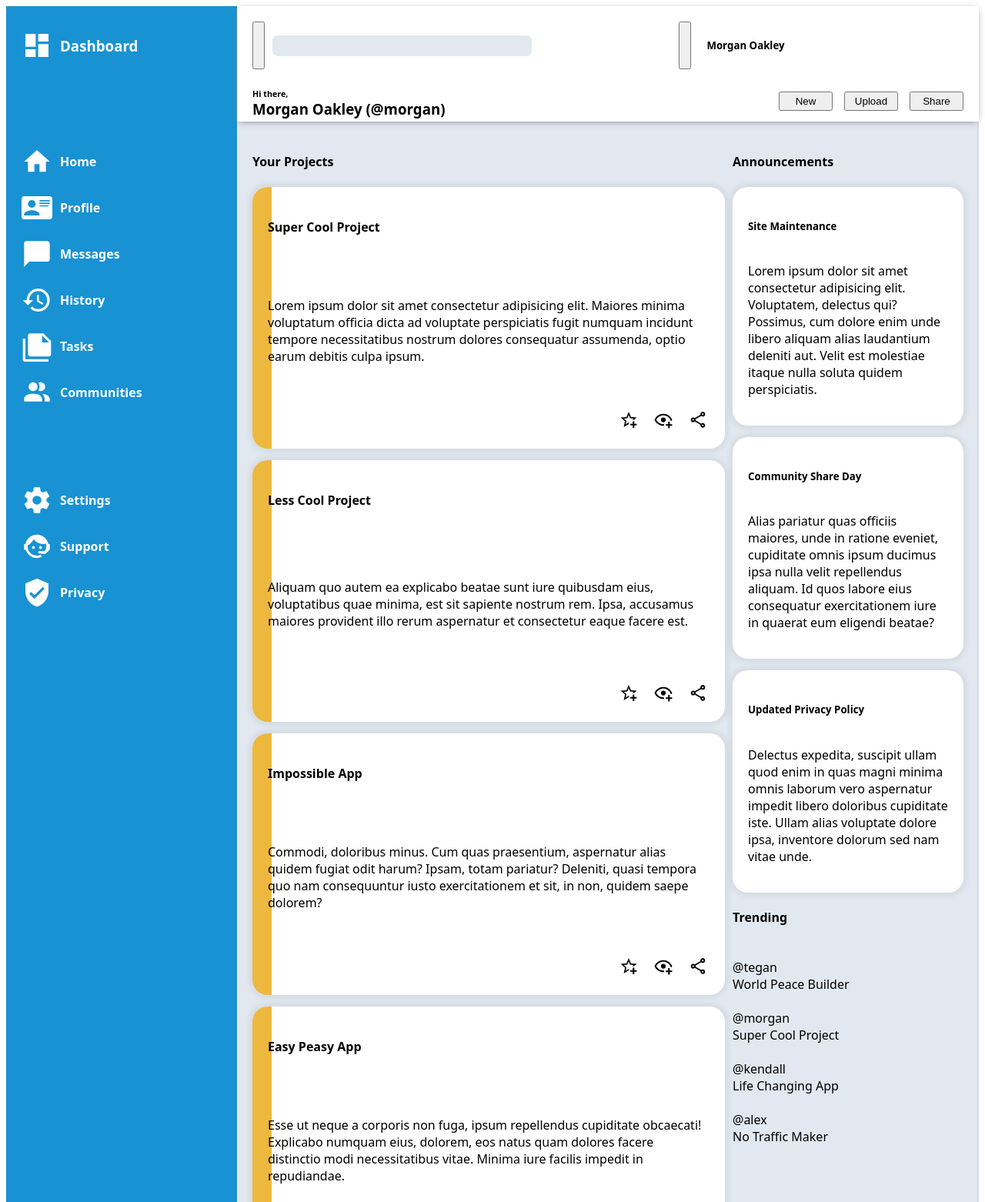
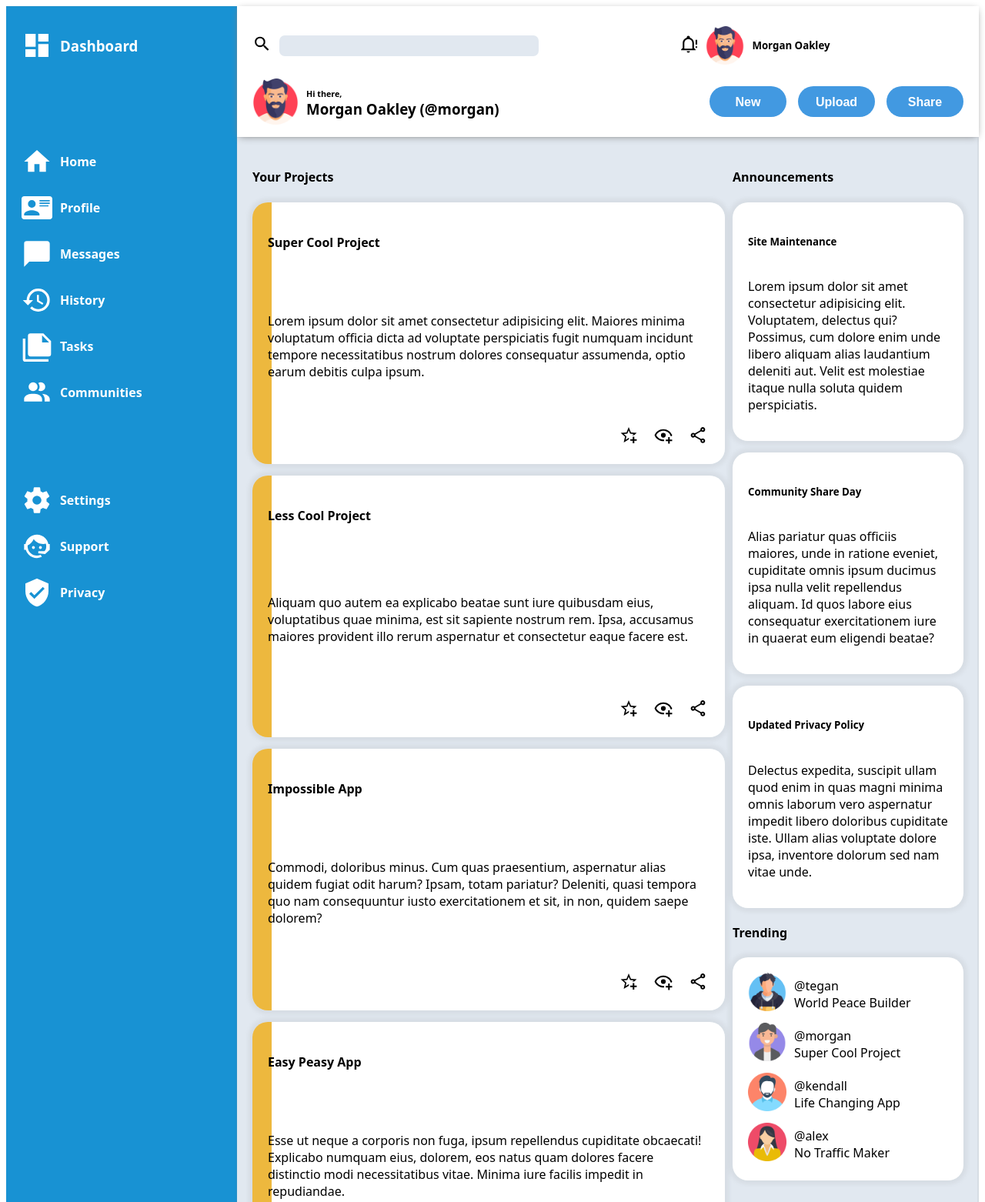
Before and after one commit to amothm80/odinadmindashboard, a plain HTML site: page index.html in a window 1280 px wide. Shown: the top 1562 px of the page at 77% size. Drawn offline with Linux system fonts and the light colour scheme.

Commit message:
admin dashboard final

```diff
--- a/index.html
+++ b/index.html
@@ -57,18 +57,18 @@
       <header id="header">
         <div id="header-top">
           <div id="search">
-            <button><img src="" alt="" /></button>
+            <a class="star" href=""><img src="/images/magnify.svg" alt="" /></a>
             <input type="text" />
           </div>
           <div id="profile-info">
-            <button><img src="" alt="" /></button>
-            <img src="" alt="" />
+            <a class="star" href=""><img src="/images/bell-alert-outline.svg" alt="" /></a>
+            <img src="/images/man.png" alt="" />
             <h5>Morgan Oakley</h5>
           </div>
         </div>
         <div id="header-bottom">
           <div id="profile-greeting">
-            <img src="" alt="" />
+            <img src="/images/man.png" alt="" />
             <div>
               <h6>Hi there,</h6>
               <h3>Morgan Oakley (@morgan)</h3>
@@ -204,29 +204,30 @@
           </div>
           <div id="trending">
             <div class="section-title"><h4>Trending</h4></div>
+            <div class="trending-cards">
               <div class="trending-card">
-              <div class="trending-img"><img src="" alt="" /></div>
+                <div class="trending-img"><img src="/images/boy.png" alt="" /></div>
                 <div class="trending-info">
                   <div class="trending-user">@tegan</div>
                   <div class="trending-project">World Peace Builder</div>
                 </div>
               </div>
               <div class="trending-card">
-              <div class="trending-img"><img src="" alt="" /></div>
+                <div class="trending-img"><img src="/images/bussiness-man.png" alt="" /></div>
                 <div class="trending-info">
                   <div class="trending-user">@morgan</div>
                   <div class="trending-project">Super Cool Project</div>
                 </div>
               </div>
               <div class="trending-card">
-              <div class="trending-img"><img src="" alt="" /></div>
+                <div class="trending-img"><img src="/images/man_2.png" alt="" /></div>
                 <div class="trending-info">
                   <div class="trending-user">@kendall</div>
                   <div class="trending-project">Life Changing App</div>
                 </div>
               </div>
               <div class="trending-card">
-              <div class="trending-img"><img src="" alt="" /></div>
+                <div class="trending-img"><img src="/images/woman.png" alt="" /></div>
                 <div class="trending-info">
                   <div class="trending-user">@alex</div>
                   <div class="trending-project">No Traffic Maker</div>
@@ -236,5 +237,6 @@
           </div>
         </div>
       </div>
+    </div>
   </body>
 </html>
--- a/stylesheet.css
+++ b/stylesheet.css
@@ -60,7 +60,7 @@ body {
 #content {
   display: grid;
   grid-template-columns: auto;
-  grid-template-rows: 150px auto;
+  grid-template-rows: 170px auto;
 }
 
 /*header*/
@@ -90,8 +90,19 @@ body {
 #search {
   display: flex;
   flex-direction: row;
+  align-items: center;
   justify-content: flex-start;
   gap: 10px;
+}
+
+#search a{
+    align-self: center;
+}
+
+#search a img{
+    height: 30px;
+    width: 25px;
+    align-self: center;
 }
 
 #search input {
@@ -106,13 +117,34 @@ body {
 #profile-info {
   display: flex;
   flex-direction: row;
+  align-items: center;
   gap: 10px;
+}
+
+#profile-info a img{
+    height: 30px;
+    width: 25px;
+    align-self: center;
+}
+
+#profile-info img{
+    height: 50px;
+    width: 50px;
+    align-self: center;
 }
 
 #profile-greeting {
   display: flex;
   flex-direction: row;
+  gap: 10px
 }
+
+#profile-greeting img{
+    height: 60px;
+    width: 60px;
+    align-self: center;
+}
+
 
 #profile-greeting div {
   display: flex;
@@ -196,3 +228,42 @@ body {
     margin-bottom: 15px;
     box-shadow: 0px 0px 5px 5px rgba(128, 128, 128, 0.1);
   }
+
+  .trending-cards {
+    /* width: 300px; */
+    display: flex;
+    flex-direction: column;
+    background-color: var(--white);
+    padding: 20px;
+    gap:10px;
+    border-radius: 20px;
+    margin-bottom: 15px;
+    box-shadow: 0px 0px 5px 5px rgba(128, 128, 128, 0.1);
+  }
+  .trending-card{
+    display: flex;
+    flex-direction: row;
+    align-items: center;
+    gap: 10px;
+  }
+  .trending-img img{
+    height: 50px;
+    width: 50px;
+    align-self: center;
+  }
+
+#control-buttons button{
+    height: 40px;
+    width: 100px;
+    display: inline-block;
+    outline: 0;
+    border: 0;
+    cursor: pointer;
+    background-color: #4299e1;
+    border-radius: 50px;
+    padding: 8px 16px;
+    font-size: 16px;
+    font-weight: 700;
+    color: white;
+    line-height: 26px;
+}
```
Also changed, not shown: images/bell-alert-outline.svg (added), images/boy.png (added), images/bussiness-man.png (added), images/magnify.svg (added), images/man.png (added), images/man_2.png (added), images/woman.png (added). Lines whose indentation alone changed are shown as unchanged.
